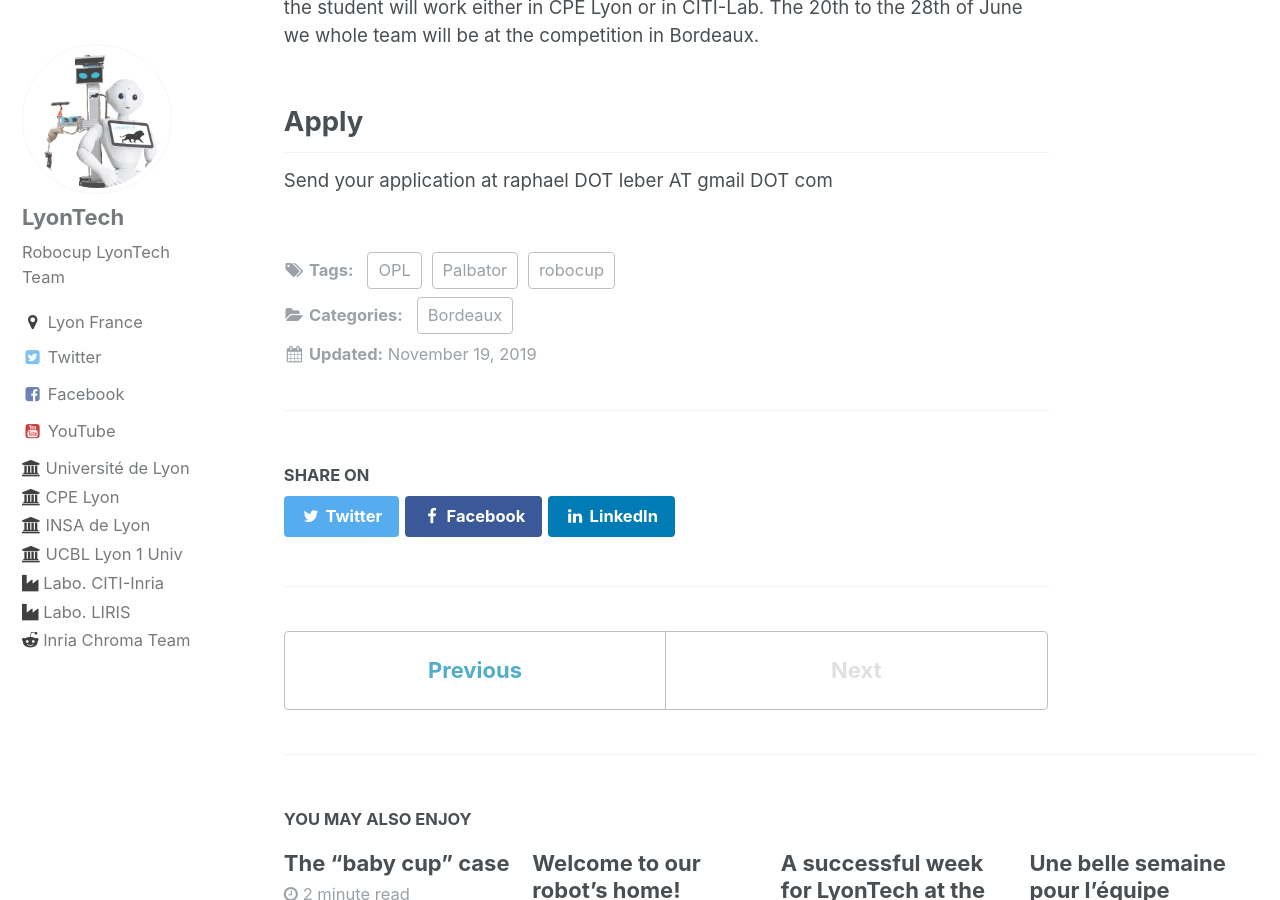
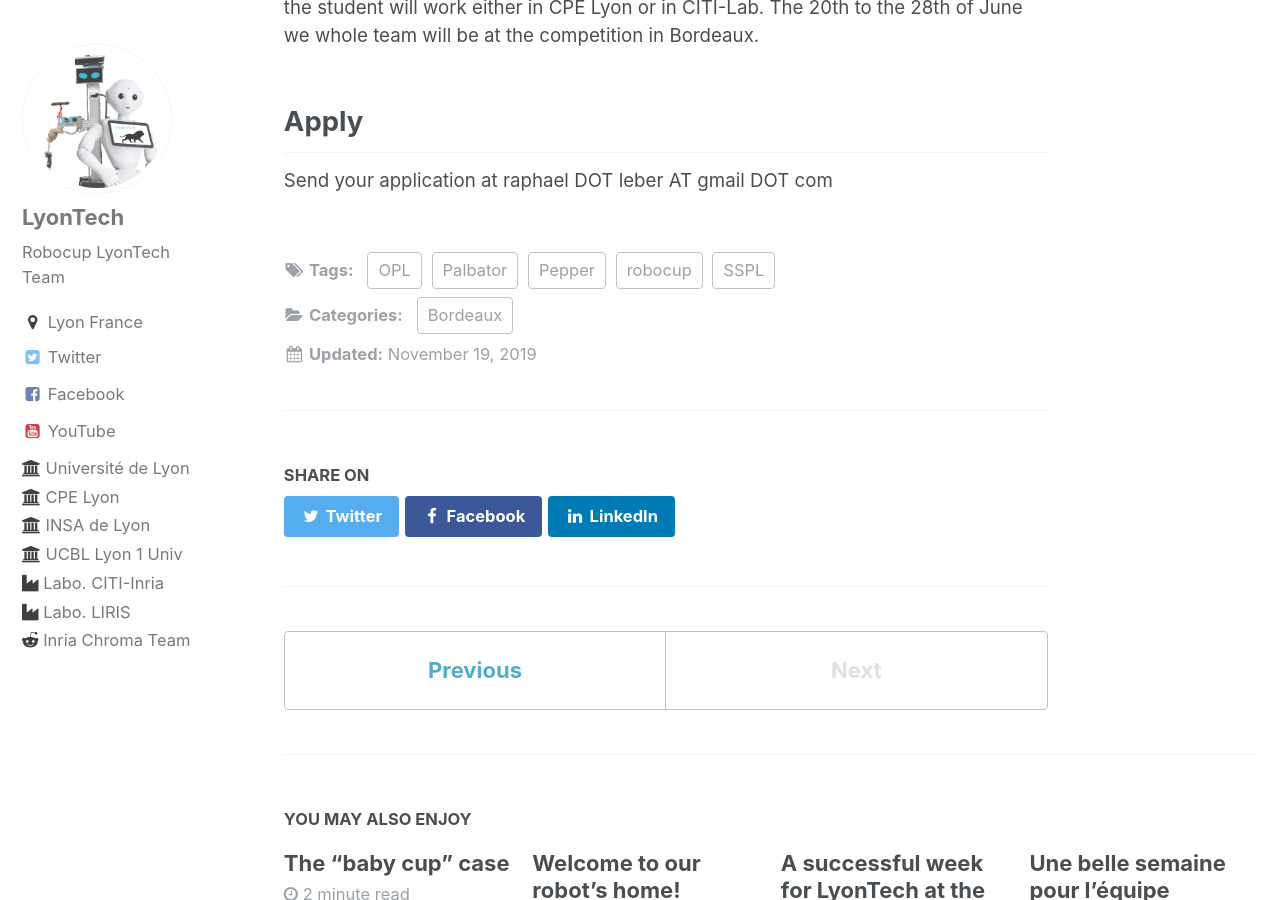
Before and after one commit to Robocup-Lyontech/Robocup-Lyontech.github.io, a Jekyll site: the page built from _posts/2019-11-19-Internship.md, in a window 1280 px wide and 900 px high, scrolled down 2359 px. Built offline with Jekyll 4.4.1, drawn with Linux system fonts in a browser that asks for light colours.

Commit message:
Update 2019-11-19-Internship.md

```diff
--- a/_posts/2019-11-19-Internship.md
+++ b/_posts/2019-11-19-Internship.md
@@ -5,6 +5,8 @@
 tags:
   - robocup
   - OPL
+  - SSPL
+  - Pepper
   - Palbator
 ---
 
```
